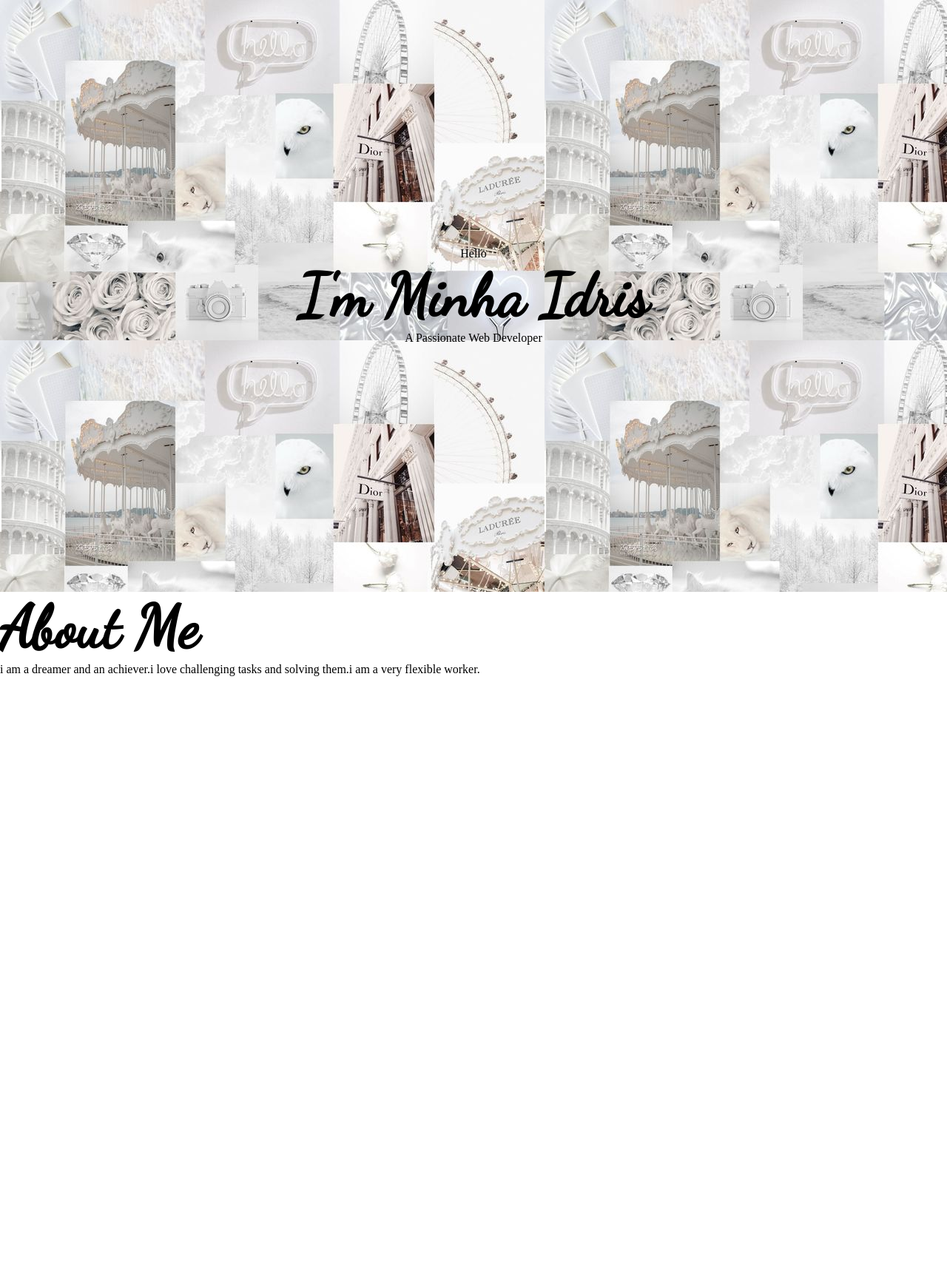
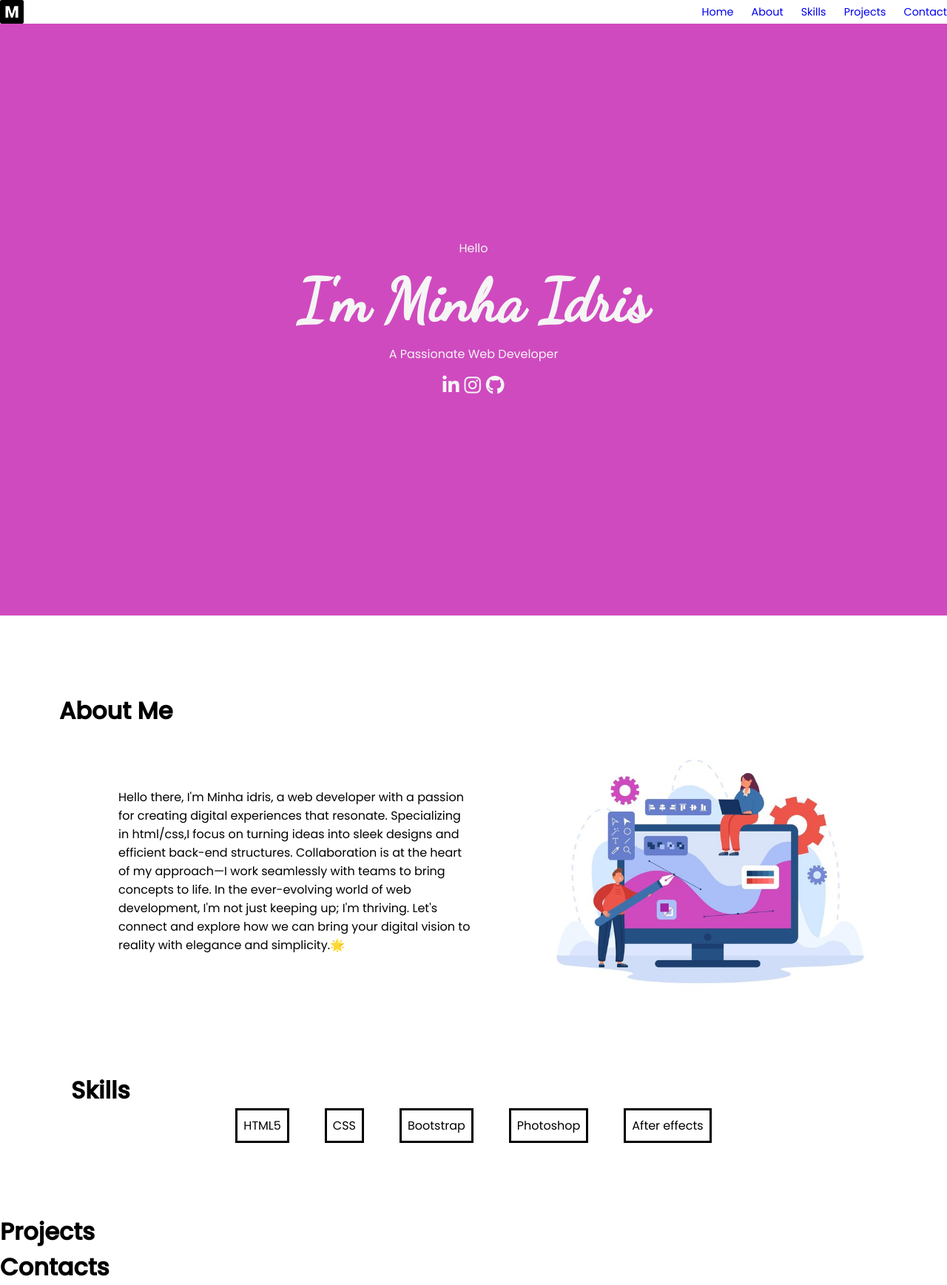
Before and after one commit to minha7104/-portfolio, a plain HTML site: page index.html in a window 1280 px wide. Shown: the whole page at 74% size. Before the commit the page ends 914 px from the top, so only its background shows below. Drawn offline with Linux system fonts and the light colour scheme.

Commit message:
skills,contact

```diff
--- a/index.html
+++ b/index.html
@@ -5,8 +5,26 @@
 	<meta name="viewport" content="width=device-width, initial-scale=1">
 	<title>Minha Idris</title>
 	<link rel="stylesheet" type="text/css" href="style.css">
+	<link rel="stylesheet" href="https://cdnjs.cloudflare.com/ajax/libs/font-awesome/6.4.2/css/all.min.css" integrity="sha512-z3gLpd7yknf1YoNbCzqRKc4qyor8gaKU1qmn+CShxbuBusANI9QpRohGBreCFkKxLhei6S9CQXFEbbKuqLg0DA==" crossorigin="anonymous" referrerpolicy="no-referrer" />
 </head>
 <body>
+	<div class="navbar">
+		<nav>
+			<img class="logo" src="images/images.png" width="100%" />
+			<ul class="navbar-ul">
+
+				<a href="#home"> <li class="nav-list"> Home</li> </a>
+			    <a href="#About"> <li class="nav-list"> About</li> </a>
+				<a href="#Skills"> <li class="nav-list"> Skills</li> </a>
+				<a href="#Portfolio"> <li class="nav-list"> Projects</li> </a>
+				<a href="#Contact"> <li class="nav-list"> Contact</li> </a>
+
+			</ul>
+		</nav>
+	</div>
+
+
+
 
 <div class="parent">
 
@@ -15,15 +33,50 @@
 	<h1 class="mainhead">I'm Minha Idris</h1>
 
 	<p class="subheading">A Passionate Web Developer</p>
+	<div class="icon">
+	<a href="https://www.instagram.com/"> <i class="fa-brands fa-linkedin-in"></i> </a>
+	<a href="https://www.linkedin.com/feed/"> <i class="fa-brands fa-instagram"></i> </a>
+	<a href="https://github.com/minha7104"> <i class="fa-brands fa-github"></i> </a>
+	</div>
 </div>
 </div>
 
 
-<div class="about-">
-	<h1 class="main">About Me</h1>
-	<p1>i am a dreamer and an achiever.i love challenging tasks and solving them.i am a very flexible worker.
-	</p1>
+<div  class="about">
+
+	<br id="About">
+
+	<h1  class="main">About Me</h1>
+
+	<div class="main-content">
+	<p class="about paras">
+	Hello there, I'm Minha idris, a web developer with a passion for creating digital experiences that resonate. Specializing in html/css,I focus on turning ideas into sleek designs and efficient back-end structures. Collaboration is at the heart of my approach—I work seamlessly with teams to bring concepts to life. In the ever-evolving world of web development, I'm not just keeping up; I'm thriving. Let's connect and explore how we can bring your digital vision to reality with elegance and simplicity.🌟</p>
+
+
+	<img class="about-img" src="images/vector.jpg" width="100%">
+	</div>
 </div>
+<div id="Skills" class="service-sec">
+	<h1 class="skill">Skills</h1>
+	<ul>
+		<li>HTML5</li>
+		<li>CSS</li>
+		<li>Bootstrap</li>
+		<li>Photoshop</li>
+		<li>After effects</li>
+	</ul>
+</div>
+<div class="project-sec">
+	<h1>Projects</h1>
+</div>
+
+
+
+<div class="contact-sec">
+    <h1>Contacts</h1>
+</div>
+
+
 
 
 </body>
--- a/style.css
+++ b/style.css
@@ -1,18 +1,60 @@
-@import url('https://fonts.googleapis.com/css2?family=Dancing+Script&display=swap');
+@import url('https://fonts.googleapis.com/css2?family=Dancing+Script&family=Kaushan+Script&family=Poppins:wght@300;400;500&display=swap');
 
+html{
+	  scroll-behavior: smooth;
 
+}
 
 *{
 	margin: 0;
 	padding: 0;
+}
+
+body{
+	font-family: 'Poppins', sans-serif;
+}
+
+.navbar{
 
 }
-body{
+
+nav{
+	display:flex;
+	justify-content: space-between;
 
 }
+
+.logo{
+	width: 2rem;
+}
+
+
+.navbar-ul{
+	list-style-type: none;
+	display: flex;
+	justify-content: flex-end;
+	gap: 1.5rem;
+	font-size: 0.9rem;
+	align-items: center;
+}
+
+.nav-list{
+
+}
+
+
+a{
+	text-decoration: none;
+}
+
+a:hover{
+	color: #CF4ABF;
+}
+
+
+
 h1{
-	font-family: 'Dancing Script', cursive;
-	font-size: 5rem;
+
 }
 
 .hi{
@@ -20,7 +62,12 @@ h1{
 }
 
 .mainhead{
-
+	font-family: 'Dancing Script', cursive;
+	font-size: 5rem;
+}
+.icon{
+	text-decoration: none;
+	font-size: 1.6rem ;
 }
 
 .subheading{
@@ -32,8 +79,8 @@ h1{
     display: flex;
     justify-content: center;
     align-items: center;
-    background-color: rgba(0, 40, 91, 0.17);
-    background-image: url('images/bgpic.jpg');
+    background-color: #CF4ABF;
+/*    background-image: url('images/bgpic.jpg');*/
 }
 .child{
 
@@ -42,4 +89,45 @@ h1{
 	    display: flex;
     flex-direction: column;
     align-items: center;
+    gap: 0.7rem;
+    color: whitesmoke;
 }
+
+.title-div a{
+	color: whitesmoke;
+}
+
+
+.about{
+	padding: 5rem;
+}
+.main-content{
+	display: flex;
+    flex-direction: row;
+    align-items: center;
+}
+.about-img{
+	width: 30rem;
+}
+
+.service-sec{
+	padding: 0rem 6rem 6rem 6rem;
+}
+
+
+.service-sec ul{
+	list-style-type: none;
+    display: flex;
+    flex-direction: row;
+    gap:3rem;
+    justify-content: center;
+
+}
+.service-sec li{
+	border: 3px solid black;
+    padding: 0.5rem;
+}
+.service-sec li:hover{
+	color: whitesmoke;
+	background-color: #CF4ABF;
+}
```
Also changed, not shown: images/branding-identity-corporate-vector-logo-m-design_460848-10168.avif (added), images/images.png (added), images/vector.jpg (added).
